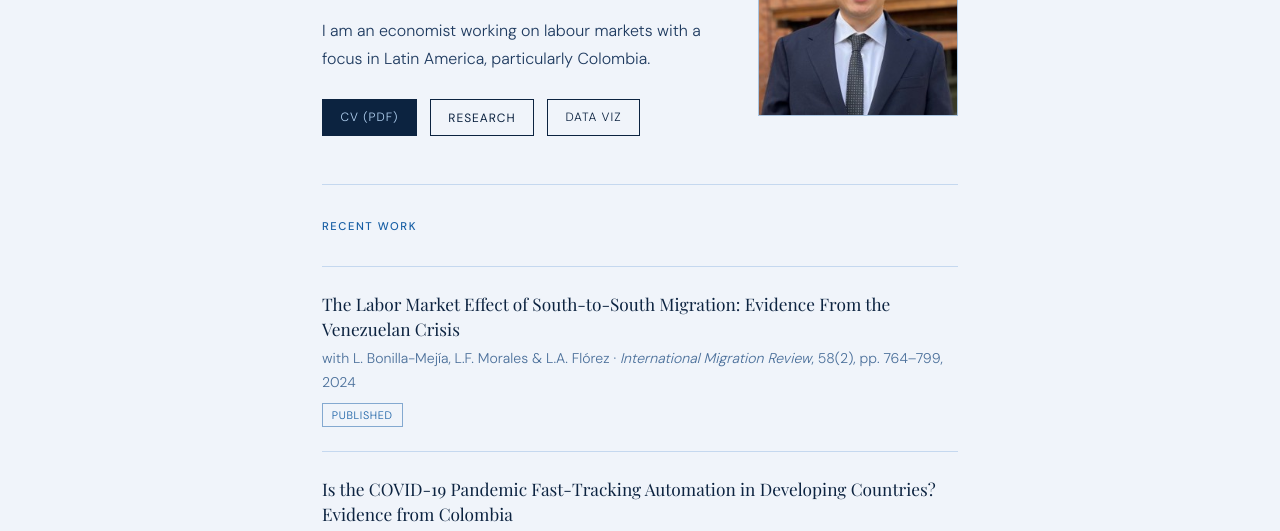
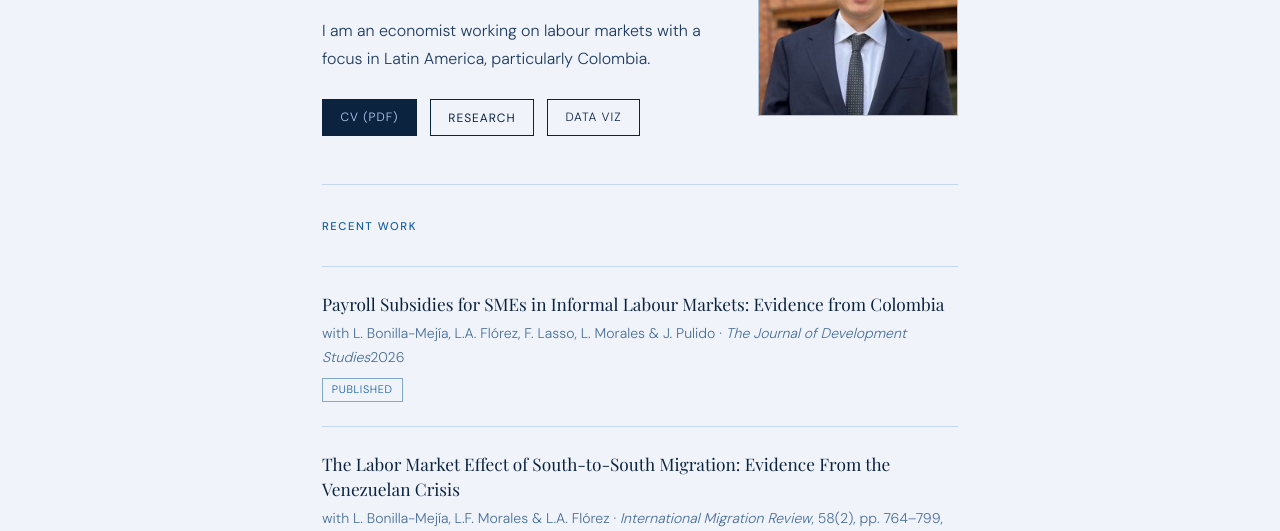
Before and after one commit to didierhermida/didierhermida.github.io, a plain HTML site: page index.html in a window 1280 px wide. Shown: the part 256-787 px from the top of the page. Drawn offline with nearby package versions, Linux system fonts and the light colour scheme; a script that the page names is missing; a web font is replaced by a local one.

Commit message:
Update index.html
New paper added: JDS

```diff
--- a/index.html
+++ b/index.html
@@ -477,14 +477,14 @@
     <p class="label fd1 fade">Recent work</p>
 
     <div class="paper fd1 fade">
-      <p class="paper-title"><a href="https://doi.org/10.1177/01979183231162626" target="_blank">The Labor Market Effect of South-to-South Migration: Evidence From the Venezuelan Crisis</a></p>
-      <p class="paper-meta">with L. Bonilla-Mejía, L.F. Morales & L.A. Flórez · <em>International Migration Review</em>, 58(2), pp. 764–799, 2024</p>
+      <p class="paper-title"><a href="https://doi.org/10.1080/00220388.2026.2744429" target="_blank">Payroll Subsidies for SMEs in Informal Labour Markets: Evidence from Colombia</a></p>
+      <p class="paper-meta">with L. Bonilla-Mejía, L.A. Flórez, F. Lasso, L. Morales & J. Pulido · <em>The Journal of Development Studies</em>2026</p>
       <div class="chips"><span class="chip pub">Published</span></div>
     </div>
 
     <div class="paper fd2 fade">
-      <p class="paper-title"><a href="https://doi.org/10.1086/726758" target="_blank">Is the COVID-19 Pandemic Fast-Tracking Automation in Developing Countries? Evidence from Colombia</a></p>
-      <p class="paper-meta">with L. Bonilla-Mejía, L.A. Flórez, F. Lasso, L.F. Morales, J.J. Ospina & J. Pulido · <em>Journal of Human Capital</em>, 17(4), pp. 593–616, 2023</p>
+      <p class="paper-title"><a href="https://doi.org/10.1177/01979183231162626" target="_blank">The Labor Market Effect of South-to-South Migration: Evidence From the Venezuelan Crisis</a></p>
+      <p class="paper-meta">with L. Bonilla-Mejía, L.F. Morales & L.A. Flórez · <em>International Migration Review</em>, 58(2), pp. 764–799, 2024</p>
       <div class="chips"><span class="chip pub">Published</span></div>
     </div>
 
```
